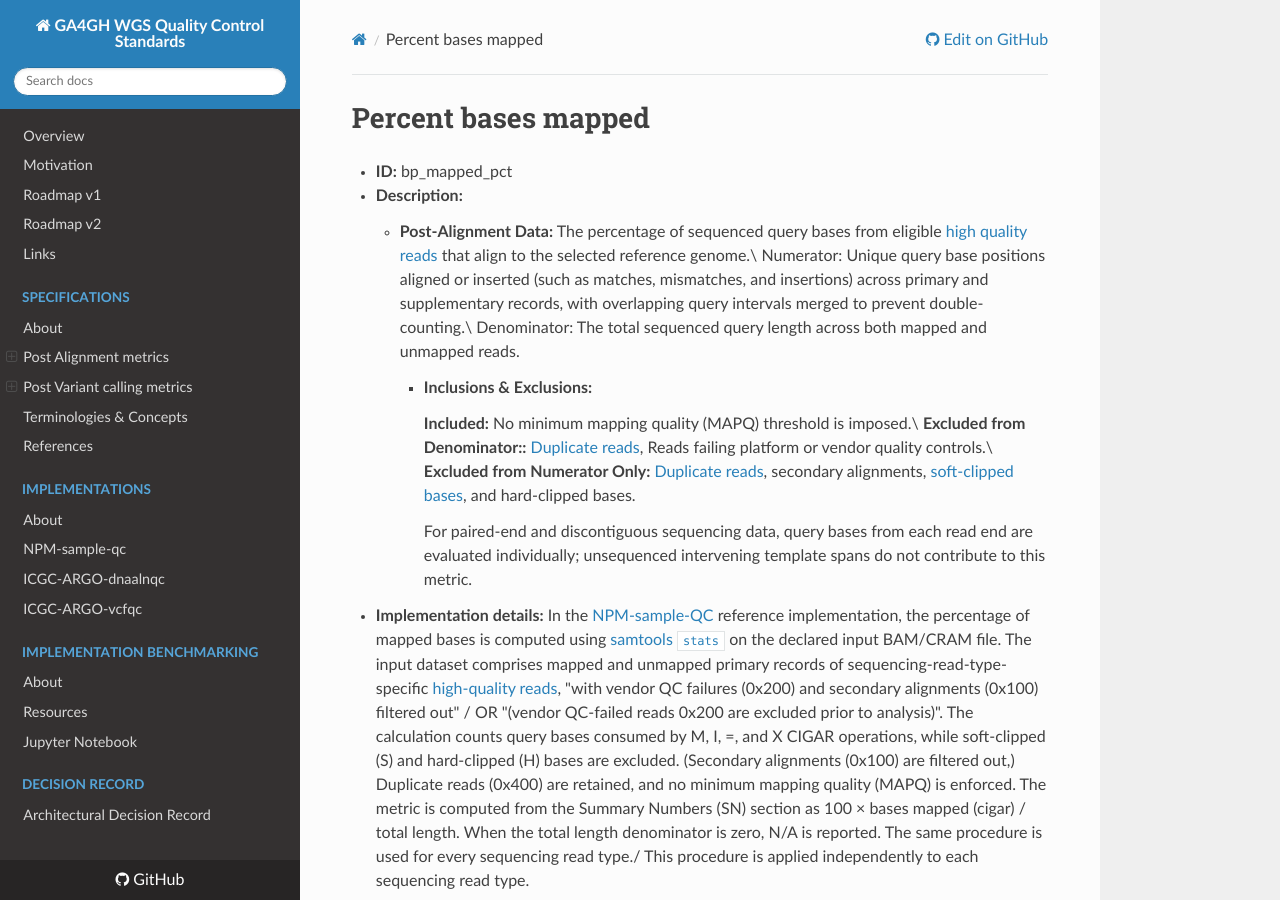
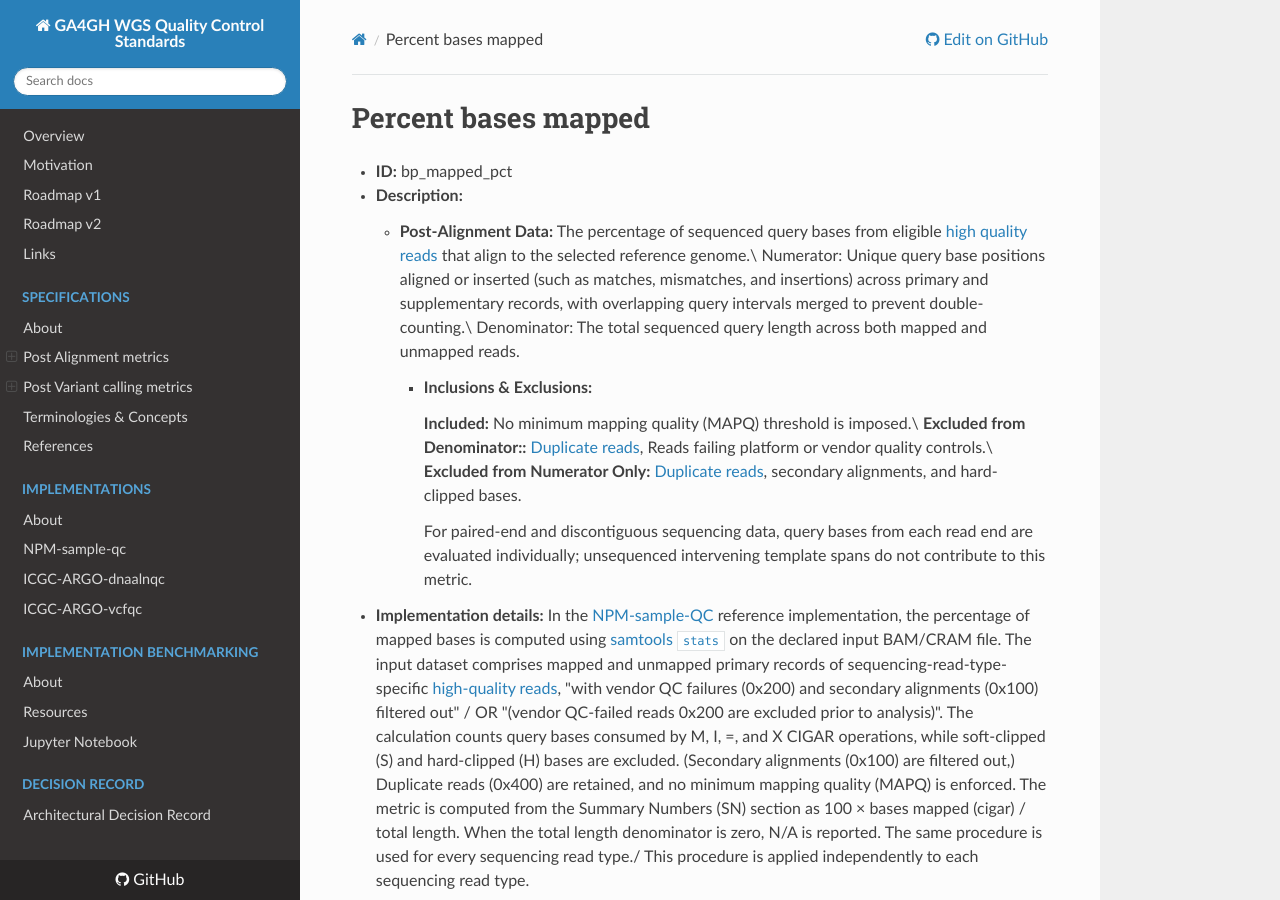
Before and after one commit to ga4gh/quality-control-wgs, an MkDocs documentation site: the page built from docs/metrics_definitions/lr-bases_mapped.md, in a window 1280 px wide and 900 px high. Built offline with MkDocs 1.6.1, drawn with Linux system fonts in a browser that asks for light colours; nearby versions of some CDN libraries.

Commit message:
update metric description

```diff
--- a/docs/metrics_definitions/lr-bases_mapped.md
+++ b/docs/metrics_definitions/lr-bases_mapped.md
@@ -10,7 +10,7 @@
 
             **Included:** No minimum mapping quality (MAPQ) threshold is imposed.\
             **Excluded from Denominator::**  [Duplicate reads](terminologies.md#duplicated-reads), Reads failing platform or vendor quality controls.\
-            **Excluded from Numerator Only:** [Duplicate reads](terminologies.md#duplicated-reads), secondary alignments, [soft-clipped bases](terminologies.md#clipped-bases), and hard-clipped bases.
+            **Excluded from Numerator Only:** [Duplicate reads](terminologies.md#duplicated-reads), secondary alignments, and hard-clipped bases.
 
             For paired-end and discontiguous sequencing data, query bases from each read end are evaluated individually; unsequenced intervening template spans do not contribute to this metric.
 
```
